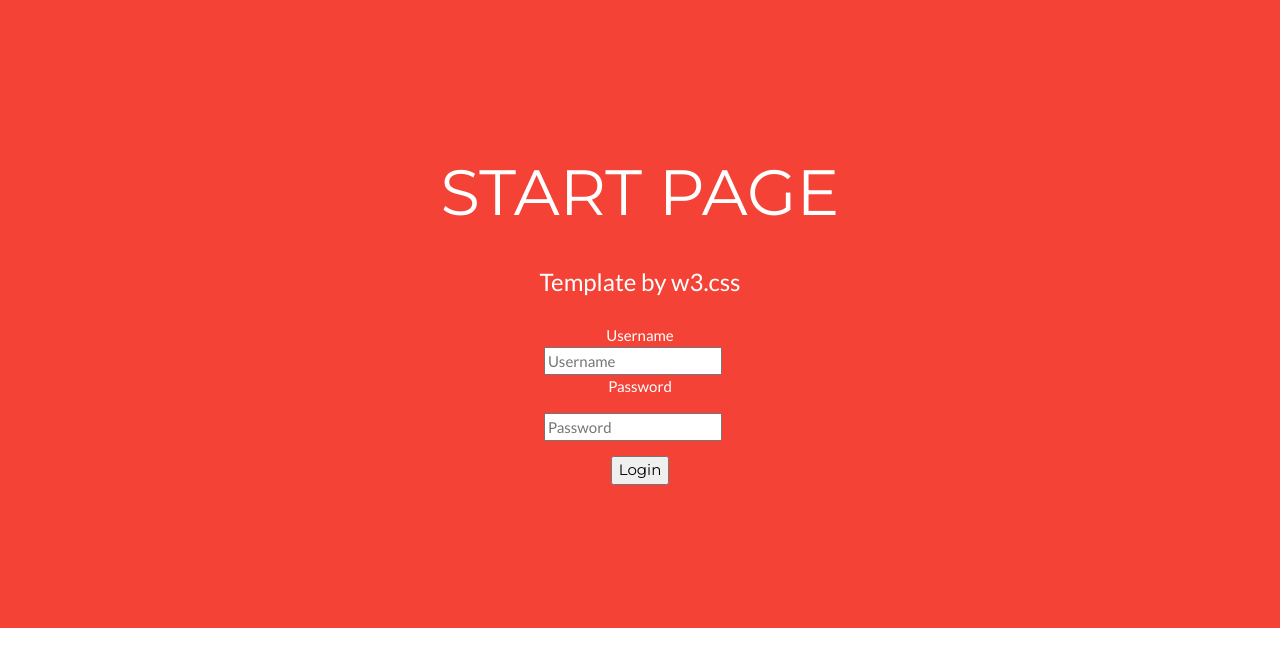
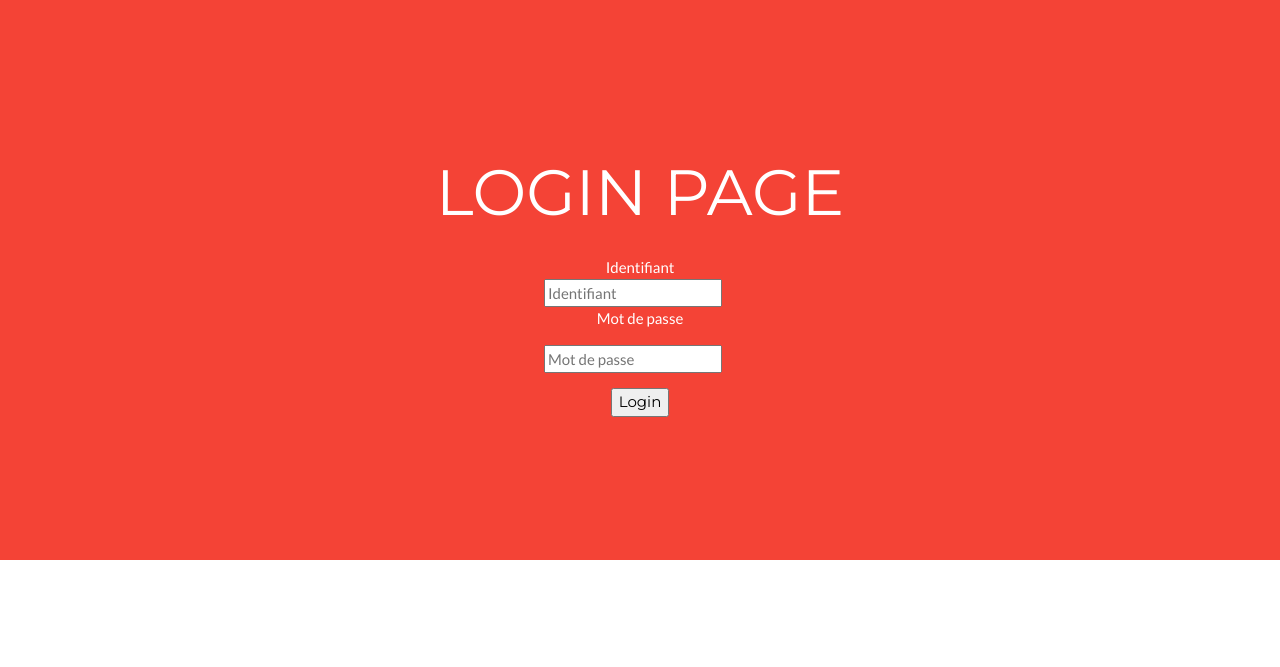
Before and after one commit to RenauxLouis/Server-Transaction-Record, a Flask app: page /login in a window 1280 px wide. Shown: the top 667 px of the page. Run offline with Flask 2, Linux system fonts and the light colour scheme.

Commit message:
clean UI

```diff
--- a/templates/new_login.html
+++ b/templates/new_login.html
@@ -16,22 +16,21 @@ body,h1,h2,h3,h4,h5,h6 {font-family: "Lato", sans-serif}
 
 <!-- Header -->
 <header class="w3-container w3-red w3-center" style="padding:128px 16px">
-  <h1 class="w3-margin w3-jumbo">START PAGE</h1>
-  <p class="w3-xlarge">Template by w3.css</p>
+  <h1 class="w3-margin w3-jumbo">LOGIN PAGE</h1>
   <form method="POST">
     <div class="field">
-      <label class="label">Username</label>
+      <label class="label">Identifiant</label>
       <div class="control has-icons-left has-icons-right">
-        <input class="input" type="text" name="username" placeholder="Username">
+        <input class="input" type="text" name="username" placeholder="Identifiant">
         <span class="icon is-small is-left">
           <i class="fas fa-user"></i>
         </span>
       </div>
     </div>
     <div class="field">
-      <label class="label">Password</label>
+      <label class="label">Mot de passe</label>
       <p class="control has-icons-left">
-        <input class="input" type="password" name="password" placeholder="Password">
+        <input class="input" type="password" name="password" placeholder="Mot de passe">
         <span class="icon is-small is-left">
           <i class="fas fa-lock"></i>
         </span>
```
